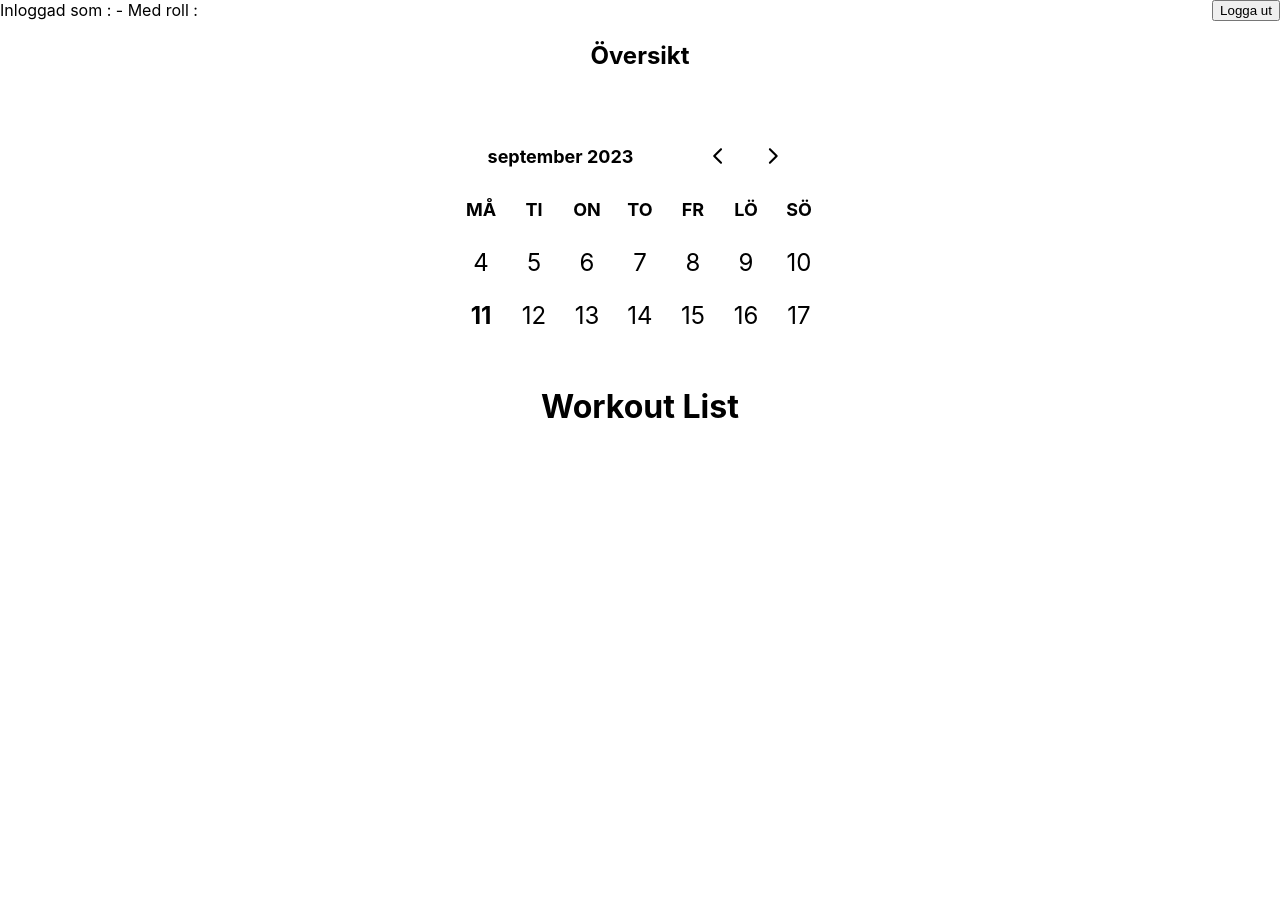
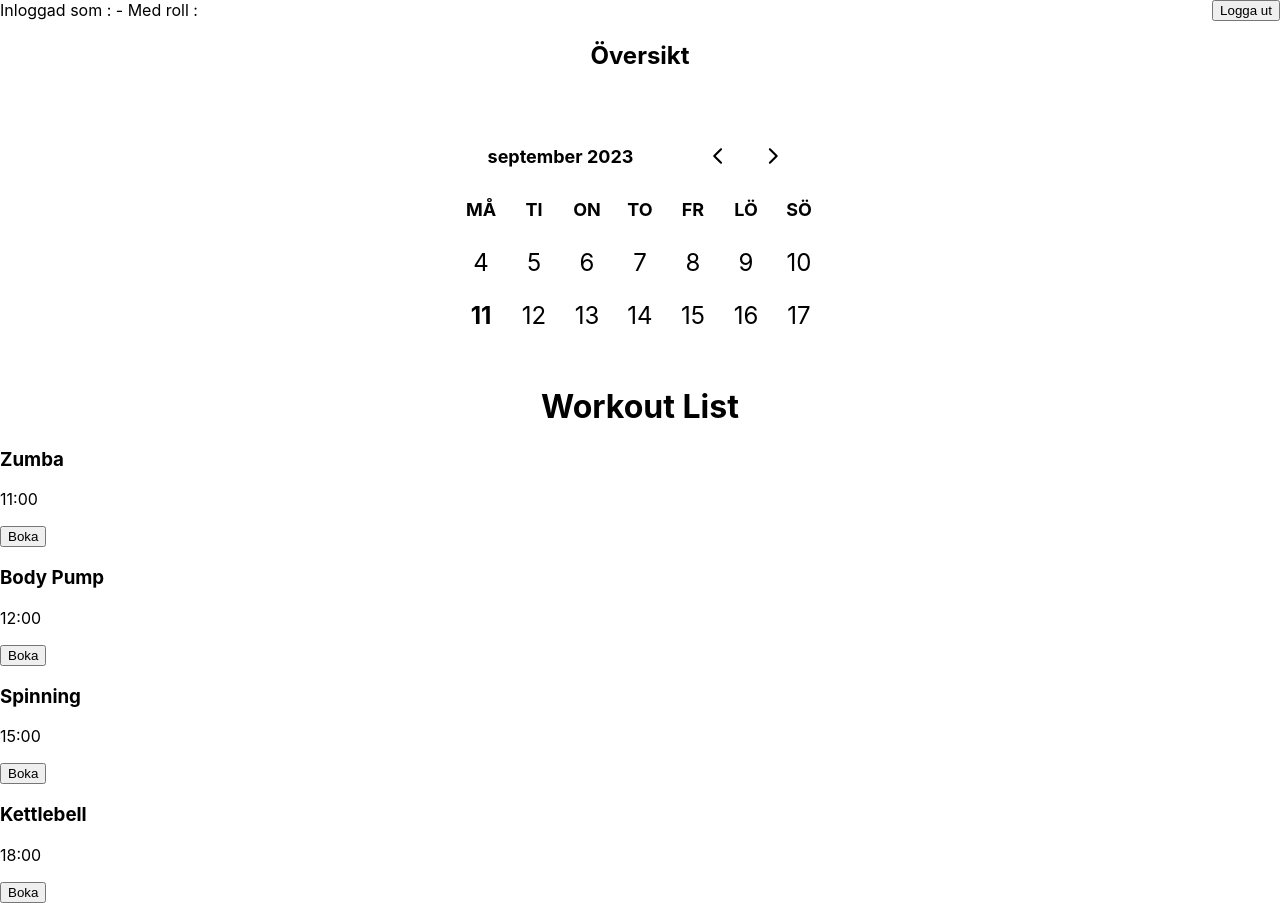
Before and after one commit to BoMar-Dev/strong-n-epic-react-typescript, a React (Create React App) app: page /user in a window 1280 px wide. Before the commit the page ends 800 px from the top, so only its background shows below. Built offline with nearby package versions, Linux system fonts and the light colour scheme.

Commit message:
Render correct for now

```diff
--- a/src/App.tsx
+++ b/src/App.tsx
@@ -47,8 +47,7 @@ const App: React.FC = () => {
         <Routes>
 
           <Route index element={<LandingPage />} />
-          <Route path="/user" element={<UserPage/>} />
-          {/* <Route path="/admin" element={<AdminPage/>} /> */}
+          <Route path="/user" element={<UserPage products={products} setProducts={setProducts} />} />
           <Route path="/admin" element={<AdminPage products={products} setProducts={setProducts} />} />
         </Routes>
       </div>
--- a/src/components/ShowWorkout.tsx
+++ b/src/components/ShowWorkout.tsx
@@ -18,7 +18,7 @@ import { IWorkout } from "../types/WorkoutType";
 import { Workouts } from "../db/Workouts";
 
 
-const WorkoutList: React.FC = () => {
+const WorkoutList = ({setProducts, products}: any) => {
   // const [products, setProducts] = useState(initialWorkoutDB);
   const [selectedDay, setSelectedDay] = useState<Date>();
   const [count, setCount] = useState(0);
@@ -107,7 +107,7 @@ const WorkoutList: React.FC = () => {
         </div>
         <h1>Workout List</h1>
         {/* <div>
-          {products.map((product) => {
+          {products.map((product:any) => {
             return (
               <div key={product.id}>
                 <h3>{product.name}</h3>
--- a/src/pages/UserPage.tsx
+++ b/src/pages/UserPage.tsx
@@ -9,15 +9,31 @@ import { Users } from "../db/UsersDB";
 import ShowWorkout from "../components/ShowWorkout";
 import { Workouts } from "../db/Workouts";
 import WorkoutList from "../components/ShowWorkout";
+import { IWorkout } from "../types/WorkoutType";
 
-const UserPage = () => {
+const UserPage = ({setProducts, products}: any) => {
+
   return (
     <>
       <Header />
-
-      <WorkoutList />
+      <WorkoutList products={products} setProducts={setProducts}  />
+      <div className="App-container">
+        {products.map((product:any) => {
+          return (
+            <div className="App-item">
+                <h3> {product.name}</h3>
+                <p> {product.time}</p>
+                <p>{product.weekDay}</p>
+                <button>Boka</button>
+            </div>
+          );
+        })}
+      </div>
     </>
   );
 };
 
+
+
+
 export default UserPage;
```
